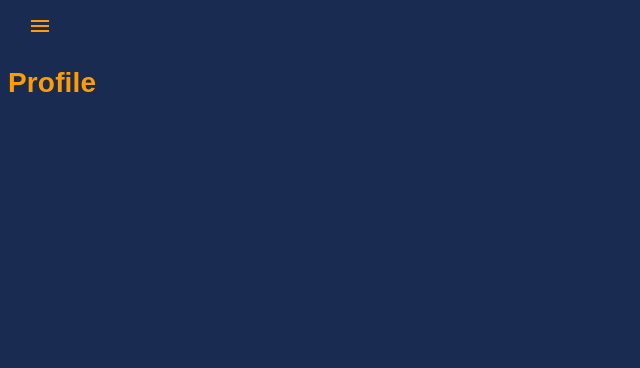
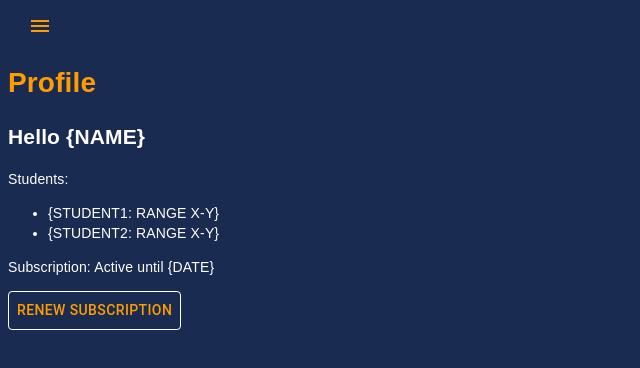
Before and after one commit to michael-small/Witty, a React (Create React App) app: page /profile in a window 1280 px wide. Shown: the top 368 px of the page, without its empty margins (0-640 px from the left). Built offline with nearby package versions, Linux system fonts and the light colour scheme.

Commit message:
Populate generic hardcoded fields in Profile

```diff
--- /dev/null
+++ b/src/components/Profile/Profile.css
@@ -0,0 +1,3 @@
+.MuiButton-root {
+    border: 1px solid white;
+}
--- a/src/components/Profile/Profile.js
+++ b/src/components/Profile/Profile.js
@@ -1,7 +1,26 @@
 import React, { Component } from 'react';
+import Aux from '../hocs/Aux';
+import Button from '@material-ui/core/Button';
 
 export default class Profile extends Component {
 	render() {
-		return <h1>Profile</h1>;
+		return (
+			<Aux>
+				<h1>Profile</h1>
+				<h2>Hello {'{NAME}'}</h2>
+				<Aux>
+					<p>Students: </p>
+					<ul>
+						<li>{'{STUDENT1: RANGE X-Y}'}</li>
+						<li>{'{STUDENT2: RANGE X-Y}'}</li>
+					</ul>
+					<p>Subscription: Active until {'{DATE}'}</p>
+					{/* TODO: Remove inline when I get a better hold of MUI styling */}
+					<Button style={{ border: '1px solid white' }}>
+						Renew Subscription
+					</Button>
+				</Aux>
+			</Aux>
+		);
 	}
 }
```
